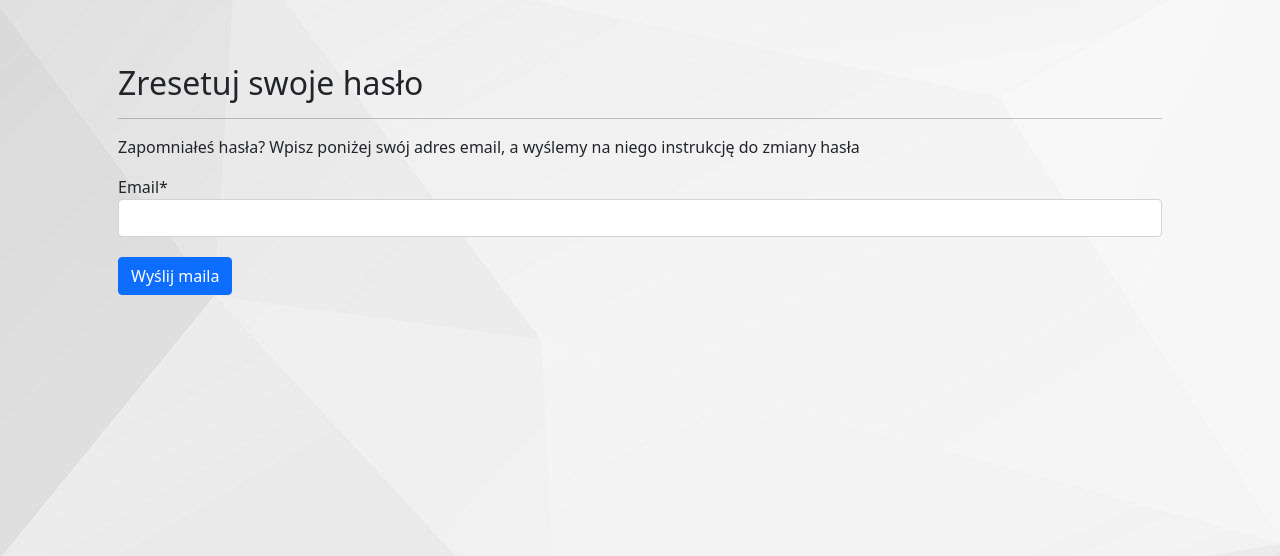
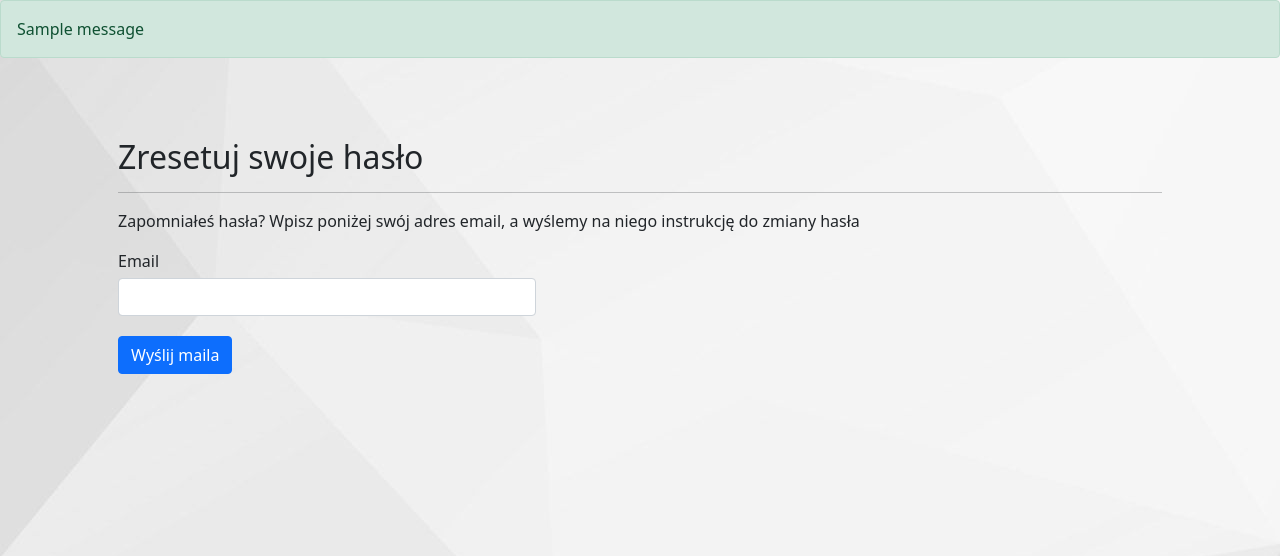
Before and after one commit to wozniakos10/Django_community_website, a Django app: page /password_reset/ in a window 1280 px wide. Shown: the part 56-612 px from the top of the page. Run offline with Django 4.2, Linux system fonts and the light colour scheme; tables that the repository leaves empty hold one stand-in row (values such as "Sample post"); one stand-in notice (Sample message) is shown; some libraries are stand-ins or nearby versions.

Commit message:
Adding template after send reset password mail,configured django messages,fix bug

```diff
--- a/ms_web/msagh_website/validators.py
+++ b/ms_web/msagh_website/validators.py
@@ -11,7 +11,7 @@ def validate_size(image):
 
     if error:
         raise ValidationError(
-            [f'Maksymalny rozmiar obrazka to 150kb.']
+            [f'Maksymalny rozmiar obrazka to 250kb.']
         )
 
 
--- a/ms_web/msagh_website/views.py
+++ b/ms_web/msagh_website/views.py
@@ -111,7 +111,7 @@ def password_reset_request(request):
             associated_users = User.objects.filter(Q(email=data))
             if associated_users.exists():
                 for user in associated_users:
-                    subject = "Password Reset Requested"
+                    subject = "Resetowanie hasła"
                     email_template_name = "password/password_reset_email.txt"
                     c = {
                         "email": user.email,
@@ -128,10 +128,10 @@ def password_reset_request(request):
                     except BadHeaderError:
                         return HttpResponse('Invalid header found.')
 
+                    return render(request, 'msagh_website/success_reset_password_sent.html')
 
-                    return redirect('msagh_website:base')
-
-
+            else:
+                messages.warning(request, "Nie znaleźliśmy żadnego konta powiązanego z tym adresem Email, sprawdź swoje dane i spróbuj jeszcze raz.")
 
     password_reset_form = PasswordResetForm()
     return render(request=request, template_name="password/password_reset.html",
--- a/ms_web/templates/base.html
+++ b/ms_web/templates/base.html
@@ -61,6 +61,7 @@ background-image: url({% static 'msagh_website/images/background_image.jpg' %});
 
   </div>
 </nav>
+{% include 'includes/messages.html' %}
 {%block content%}
 
 
@@ -160,6 +161,5 @@ background-image: url({% static 'msagh_website/images/background_image.jpg' %});
 {%endblock content%}
 
 
-
 </body>
 </html>
--- /dev/null
+++ b/ms_web/templates/includes/messages.html
@@ -0,0 +1,9 @@
+{% if messages %}
+{% for message in messages %}
+<div class="container-fluid p-0">
+  <div class="alert {{ message.tags }} alert-dismissible " role="alert" >
+      {{ message }}
+  </div>
+</div>
+{% endfor %}
+{% endif %}
--- a/ms_web/templates/password/password_reset.html
+++ b/ms_web/templates/password/password_reset.html
@@ -10,6 +10,13 @@
             outline: none !important;
 
         }
+      .asteriskField {
+    display: none;                      {#Deleting * from label#}
+}
+      #id_email{
+          width: 40%;
+          margin-top: 5px;
+      }
     </style>
 
 	{% load crispy_forms_tags %}
--- a/ms_web/templates/password/password_reset_email.txt
+++ b/ms_web/templates/password/password_reset_email.txt
@@ -2,15 +2,15 @@
 Cześć,
 
 
-Otrzymaliśmy od ciebie prośbę zresetowania hasła na naszej stronie. By zresetować hasło kliknij poniższy link.
+Otrzymaliśmy od ciebie prośbę zresetowania hasła do twojego konta na naszej stronie. By zresetować hasło kliknij poniższy link.
 
 {{ protocol }}://{{ domain }}{% url 'password_reset_confirm' uidb64=uid token=token %}
 
 
-Ten link może być użyty tylko raz. Jeśli chcesz kolejny raz zresetować twoje hasło, proszę odwiedź {{ protocol }}://{{domain}} i kolejny raz zresetuj hasło
+Ten link może być użyty tylko raz. Jeśli chcesz kolejny raz zresetować twoje hasło, proszę odwiedź naszą stronę i znów poproś o zresetowanie hasła.
 
 
-Jeśli nie chciałeś resetować hasła, możesz zignorować tego maila
+Jeśli nie chciałeś resetować hasła, możesz zignorować tego maila.
 
 Pozdrawiamy
 Zespół msagh
```
Also changed, not shown: ms_web/ms_web/settings.py (+11 -0 lines), ms_web/msagh_website/templates/msagh_website/success_reset_password_sent.html (added, +19 -0 lines), ms_web/media/przeskalowane.jpg (deleted), ms_web/media/przeskalowane_MDkg0a4.jpg (deleted), ms_web/media/przeskalowane_uGje6cN.jpg (deleted), ms_web/media/zmarl-boo-najpopularniejszy-pies-swiata-561503-GALLERY_BIG.jpg (deleted).
